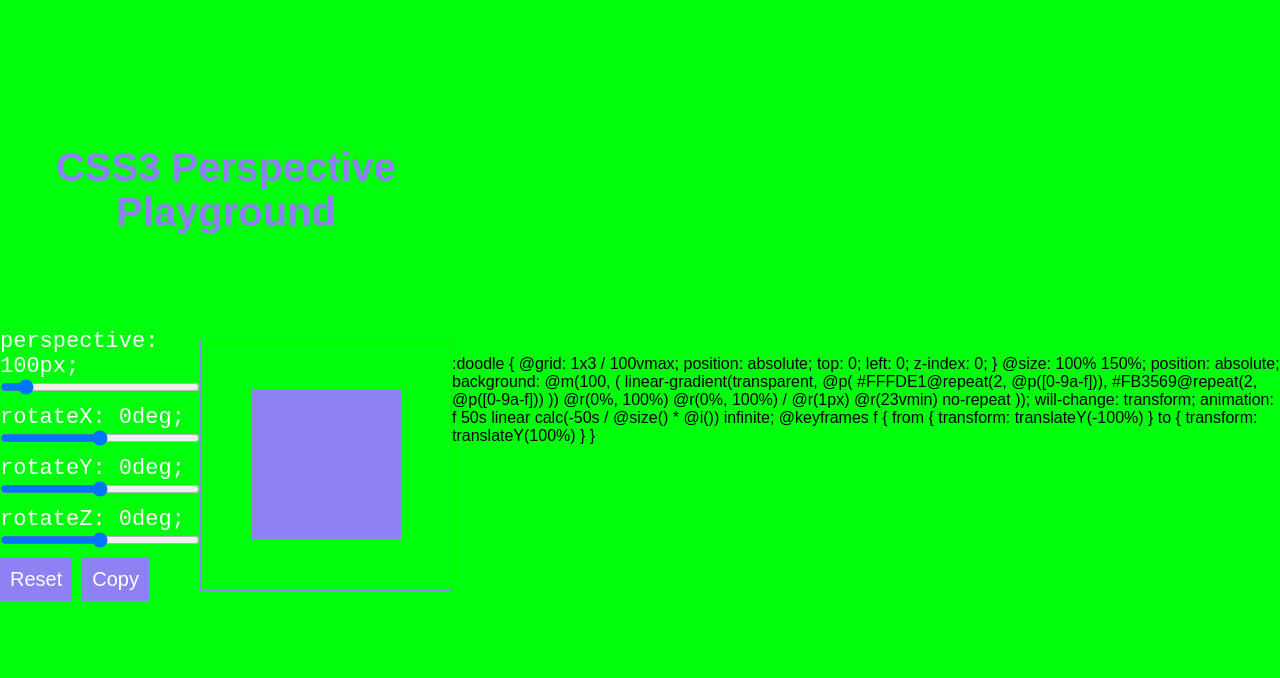
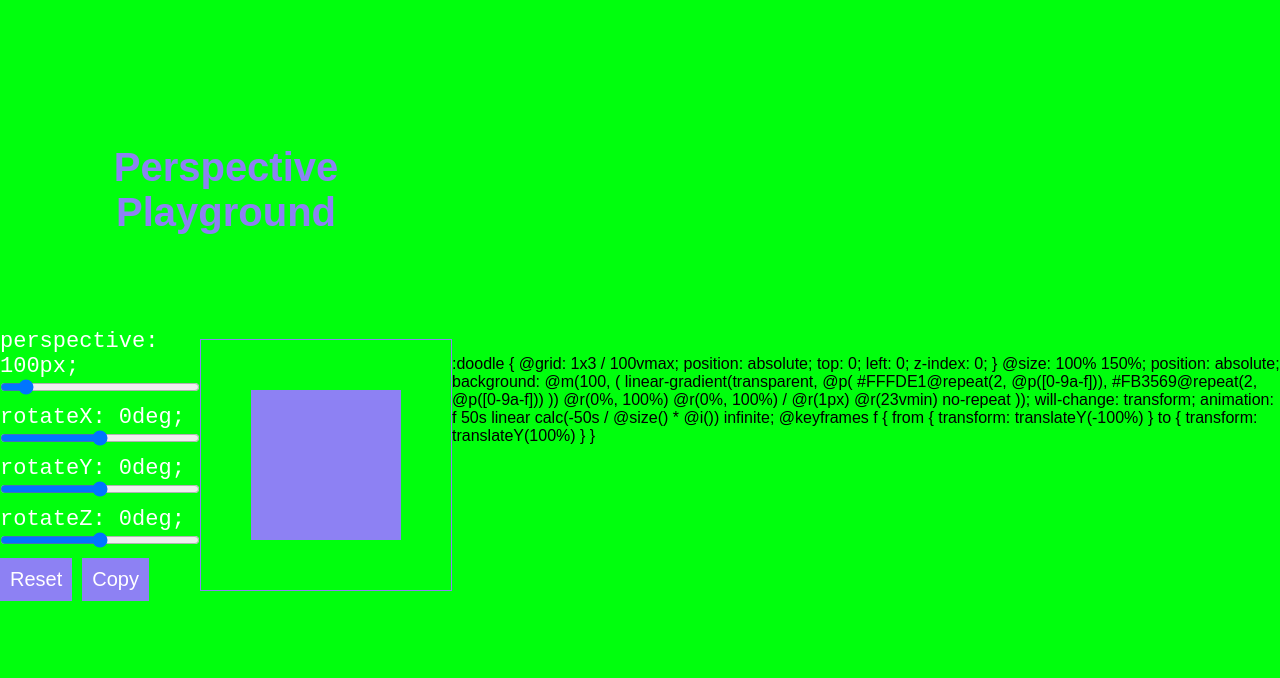
Before and after one commit to jatinkoli/Practice, a plain HTML site: page Vue/Perspective Playground/index.html in a window 1280 px wide. Drawn offline with nearby package versions, Linux system fonts and the light colour scheme.

Commit message:
Update index.html

```diff
--- a/Vue/Perspective Playground/index.html
+++ b/Vue/Perspective Playground/index.html
@@ -8,7 +8,7 @@
 
 <body>
   <div id="app">
-    <h2>CSS3 Perspective Playground</h2>
+    <h2>Perspective Playground</h2>
     <main>
       <section class="settings">
         <div class="settings-container">
```
